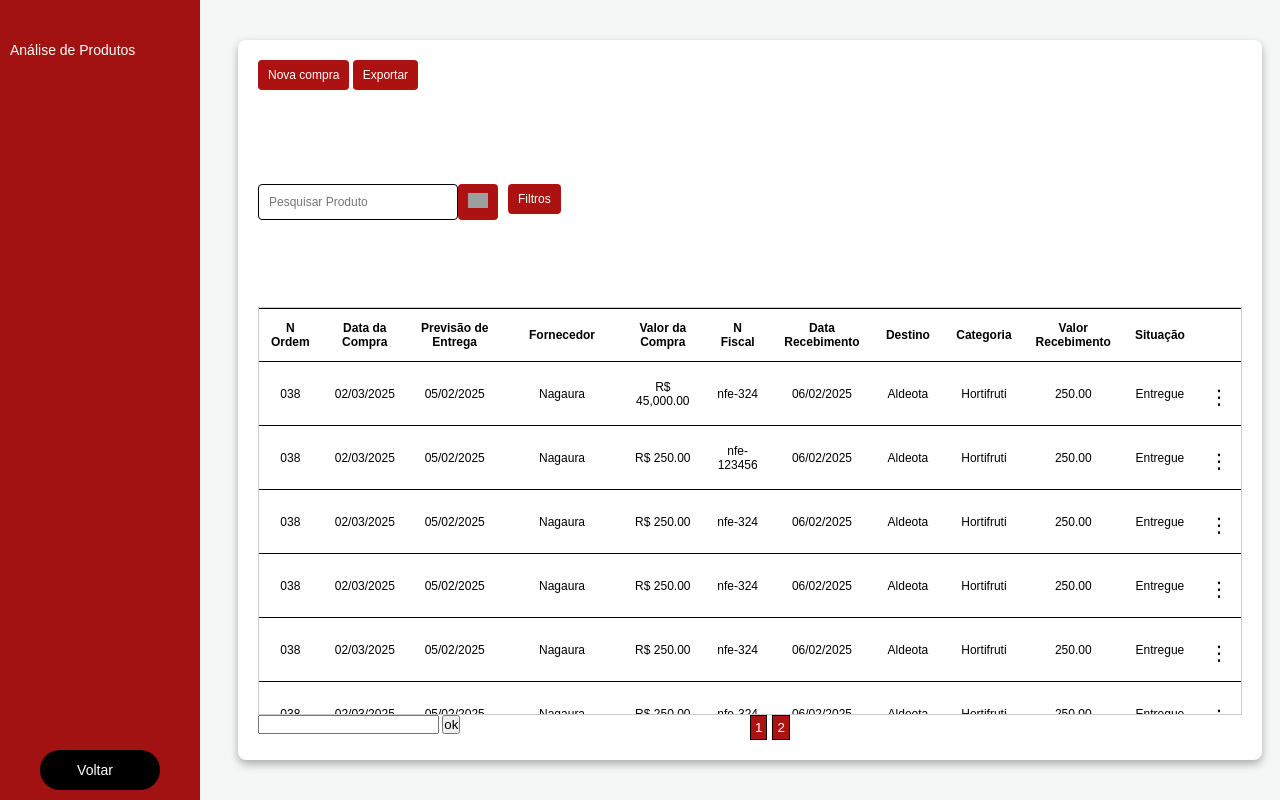
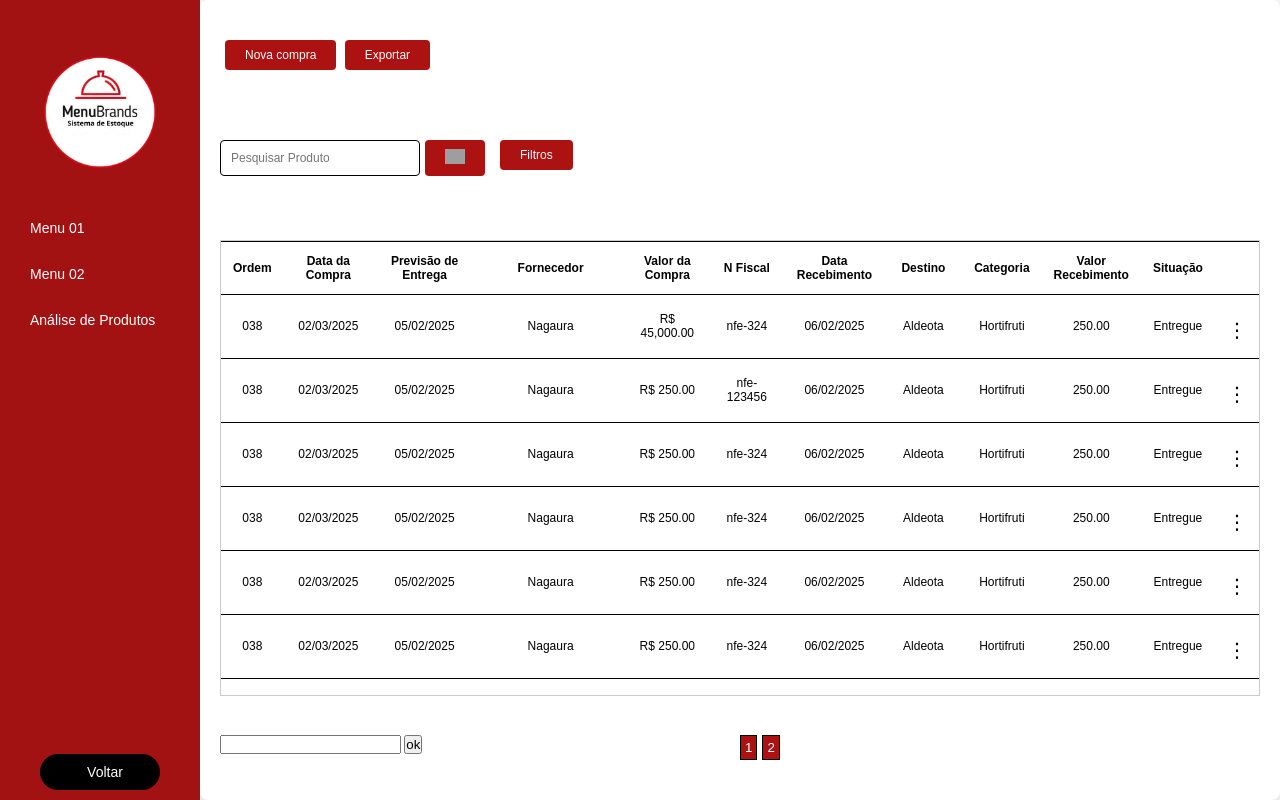
Before and after one commit to jdaavi/Estoque_Menu, a plain HTML site: page templates/compras.html in a window 1280 px wide. Drawn offline with Linux system fonts and the light colour scheme; grey boxes are pictures that could not be loaded.

Commit message:
modified:   static/css/cadastro.css 	modified:   static/css/compras.css 	modified:   templates/cadastro.html 	modified:   templates/compras.html 	modified:   templates/estoque.html

```diff
--- a/static/css/cadastro.css
+++ b/static/css/cadastro.css
@@ -8,7 +8,7 @@ body {
 
 .container {
     width: 50%;
-    margin: 300px;
+    margin: 0 auto;
     margin-top: 30px;
     background-color: #fff;
     padding: 20px;
@@ -60,3 +60,30 @@ button {
 button:hover {
     background-color: #000000;
 }
+
+.hero-image {
+    background-image: url('/static/img/cadastro.png');
+    width: 100px;
+    height: 100vh;
+    background-size: cover;
+    background-position: center;
+    position: relative;
+
+}
+
+.btn-voltar {
+    display: inline-block;
+    margin-top: 20px;
+    padding: 10px 20px;
+    background-color: rgb(122, 7, 7);
+    color: rgb(255, 255, 255);
+    font-size: 16px;
+    text-decoration: none;
+    border-radius: 10px;
+    text-align: center;
+    transition: background-color 0.3s ease;
+}
+
+.btn-voltar:hover {
+    background-color: #000000;
+}
--- a/static/css/compras.css
+++ b/static/css/compras.css
@@ -29,6 +29,13 @@ body {
     align-items: center;
 }
 
+.sidebar .logo {
+    width: 80%;
+    height: auto;
+    display: block;
+    margin: 0 auto 20px;
+}
+
 .sidebar ul {
     list-style-type: none;
     margin: 0;
@@ -42,14 +49,14 @@ body {
 }
 
 .sidebar a {
-    padding: 12px 20px;
+    padding: 10px 20px;
     text-decoration: none;
     font-size: 14px;
     color: white;
     display: block;
     transition: background-color 0.3s;
     margin-bottom: 10px;
-    padding-left: 10px;  /* Ajuste o padding da esquerda para colar o texto */
+    padding-left: 30px;
 }
 
 .sidebar a:hover {
@@ -66,7 +73,7 @@ body {
     padding: 20px;
     width: 120px;
     text-decoration: none;
-    border-radius: 40px;
+    border-radius: 50px;
     margin-top:auto;
     text-align: center;
 }
@@ -80,22 +87,22 @@ body {
     background-color: #fff;
     font-size: 12px;
     border-radius: 8px;
-    box-shadow: 0 4px 8px rgba(0, 0, 0, 0.3);
-    width: 80%;
-    height: 90%;
+    box-shadow: 0 4px 8px rgba(0, 0, 0, 0.1);
+    width: 100%;
+    height: 100%;
     padding: 20px;
     display: flex;
     flex-direction: column;
     justify-content: space-around;
     align-items: center;
-    margin-left: 220px;
+    margin-left: 200px;
 }
 
 /* Barra de pesquisa */
 .pesquisa {
     display: flex;
     justify-content: center;
-    margin-bottom: 20px;
+    margin-bottom: 10px;
 }
 
 .pesquisa input {
@@ -111,19 +118,29 @@ body {
 }
 
 /* Botões de ações */
-.filtro-acoes, .But-acoes {
+.filtro-acoes {
     width: 100%;
     display: flex;
     flex-direction: row;
     align-items:flex-start;
     gap: 10px;
-    height: 30%;
+    height: 8%;
 
 }
 
-.filtro-acoes button ,.But-acoes button{
-    padding: 8px 10px;
+.But-acoes {
+    width: 100%;
+    display: flex;
+    flex-direction: row;
+    align-items:flex-start;
+    gap: 10px;
+    height: 8%;
+}
+
+.filtro-acoes button {
+    padding: 8px 20px;
     font-size: 12px;
+    margin-left: 5px;
     background-color: #ad1212;
     color: white;
     border: none;
@@ -132,7 +149,23 @@ body {
     transition: background-color 0.3s ease;
 }
 
-.filtro-acoes button:hover ,.But-acoes button:hover{
+.But-acoes button {
+    padding: 8px 20px;
+    font-size: 12px;
+    margin-left: 5px;
+    background-color: #ad1212;
+    color: white;
+    border: none;
+    border-radius: 4px;
+    cursor: pointer;
+    transition: background-color 0.3s ease;
+}
+
+.filtro-acoes button:hover {
+    background-color: #000000;
+}
+
+But-acoes button:hover {
     background-color: #000000;
 }
 
@@ -142,7 +175,7 @@ body {
     max-height: 60%;
     overflow-y:auto; /* Habilita a rolagem apenas na tabela */
     border: 1px solid #ccc; /* Apenas para visualização */
-    margin: 0;
+    margin: 0 auto;
     padding: 0;
 }
 .tabela-produtos table {
--- a/templates/compras.html
+++ b/templates/compras.html
@@ -10,7 +10,10 @@
 
     <!-- Barra lateral -->
     <aside class="sidebar">
+        <img src="/static/img/Logo menu.png" alt="logo" class="logo">
         <ul>
+            <li><a href="#">Menu 01</a></li>
+            <li><a href="#">Menu 02</a></li>
             <li><a href="/produtos">Análise de Produtos</a></li>
         </ul>
 
@@ -64,7 +67,7 @@
             <table>
                 <thead>
                     <tr>
-                        <th>N Ordem</th>
+                        <th>Ordem</th>
                         <th>Data da Compra</th>
                         <th>Previsão de Entrega</th>
                         <th>Fornecedor</th>
```
Also changed, not shown: templates/cadastro.html (+2 -0 lines), templates/estoque.html (+1 -1 lines).
